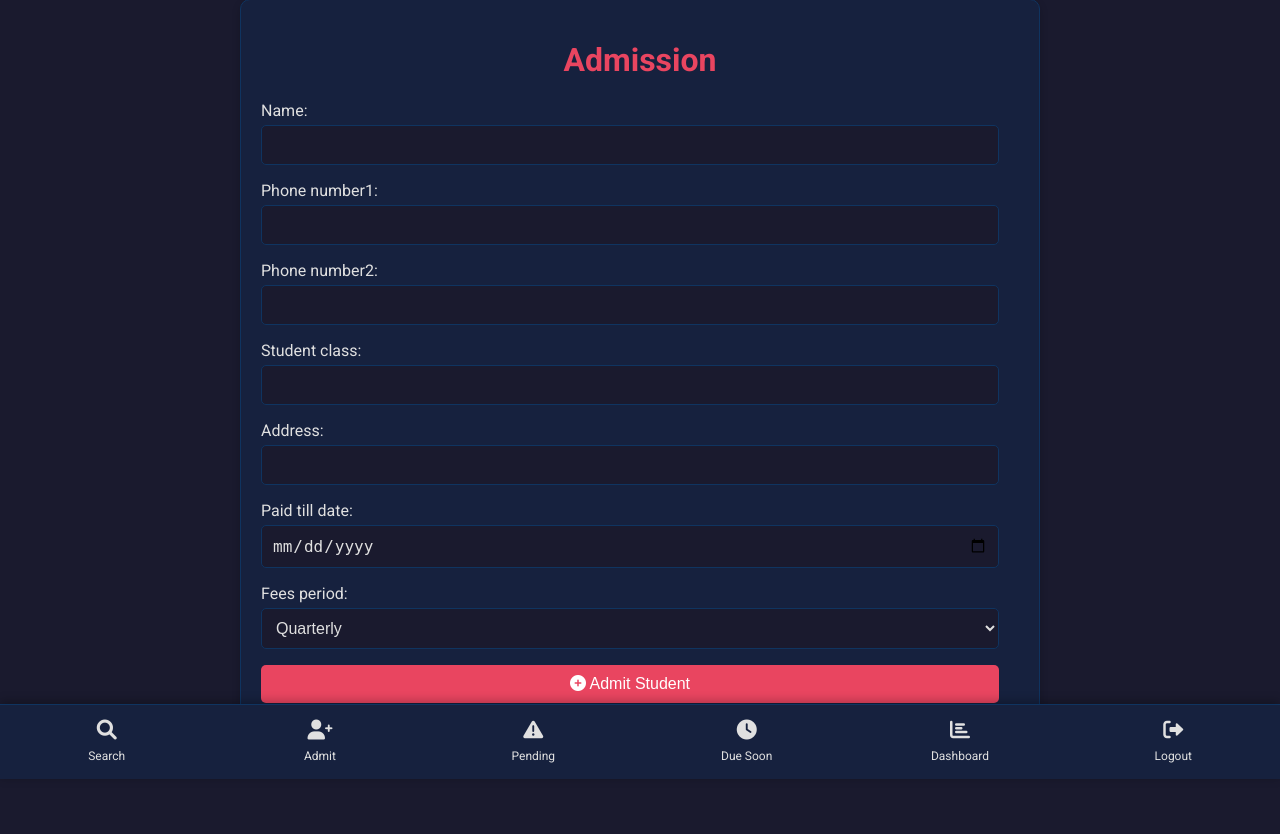
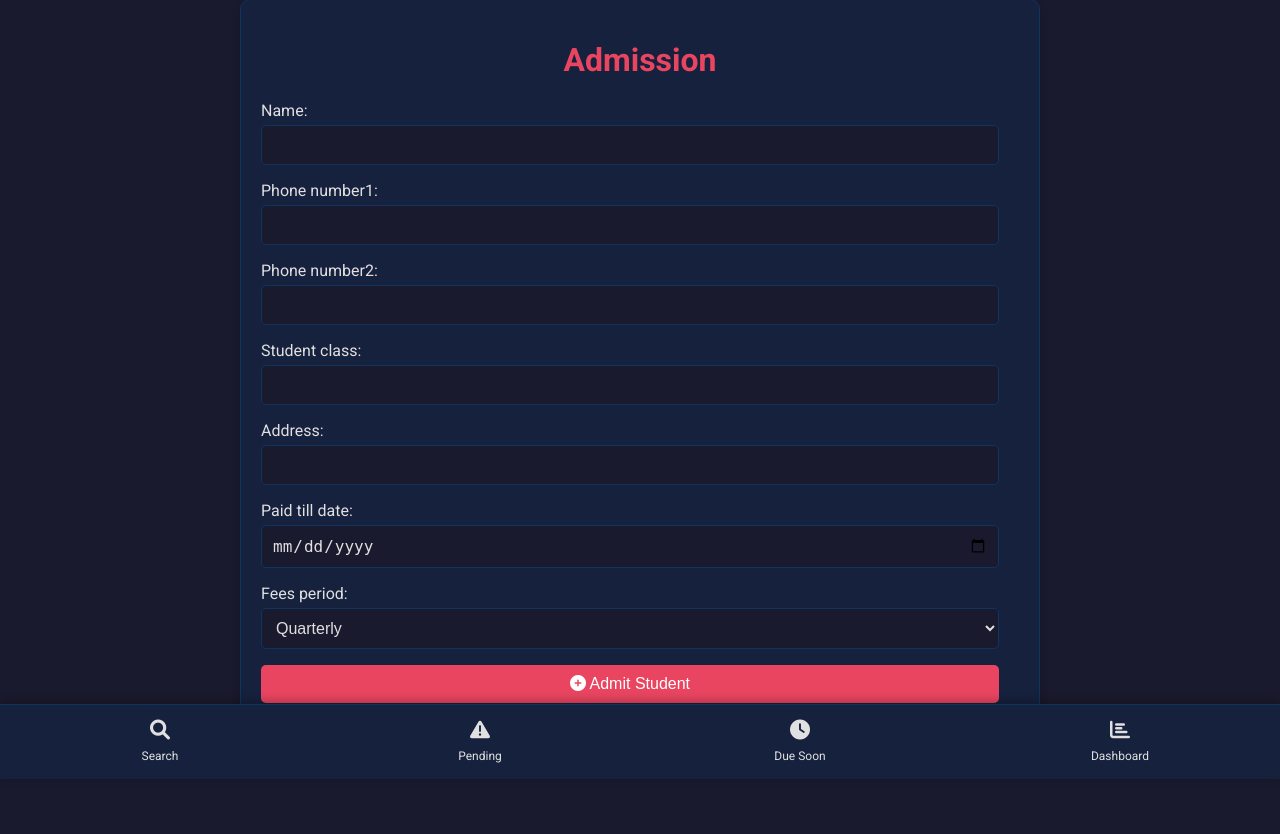
Before and after one commit to bahshat/Maktab-Django, a Django app: page /admission/ in a window 1280 px wide. Shown: the part 21-855 px from the top of the page. Run offline with Django 5.2, Linux system fonts and the light colour scheme; the visitor is signed in with stand-in values (Sample User, id 1).

Commit message:
Tabbar Buttons Removed (Admit & Logout)

```diff
--- a/students/templates/students/base.html
+++ b/students/templates/students/base.html
@@ -284,10 +284,6 @@
             <i class="fas fa-search"></i>
             <span>Search</span>
         </a>
-        <a href="{% url 'add_student' %}" class="nav-item">
-            <i class="fas fa-user-plus"></i>
-            <span>Admit</span>
-        </a>
         <a href="{% url 'pending_fees_list' %}" class="nav-item">
             <i class="fas fa-exclamation-triangle"></i>
             <span>Pending</span>
@@ -300,10 +296,6 @@
             <i class="fas fa-chart-bar"></i>
             <span>Dashboard</span>
         </a>
-        <a href="{% url 'logout' %}" class="nav-item">
-            <i class="fas fa-sign-out-alt"></i>
-            <span>Logout</span>
-        </a>
     </div>
 {% endblock footer_nav %}
 
```
